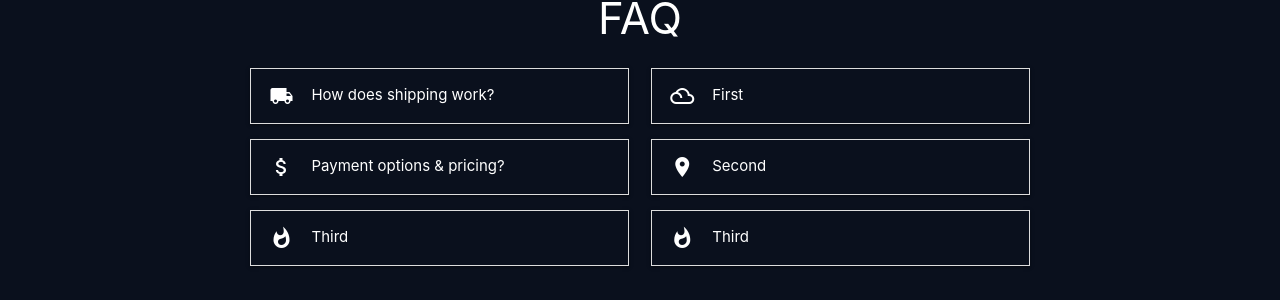
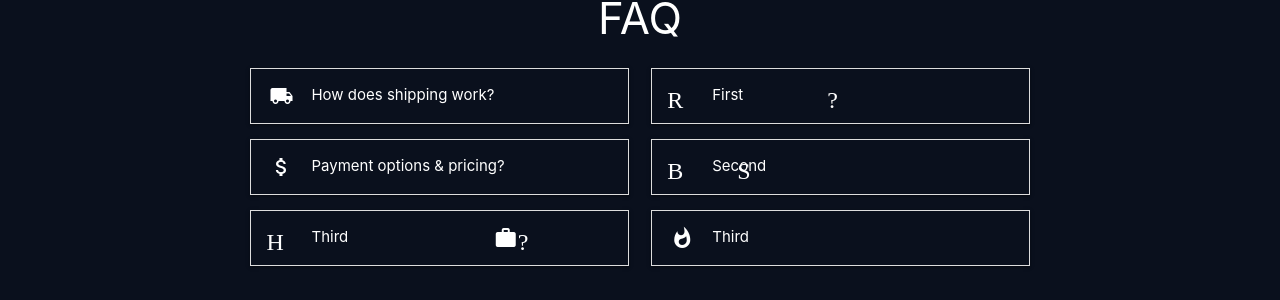
Before and after one commit to JonasSkjodt/bookit, a React (Create React App) app in the folder client/: page /contact in a window 1280 px wide. Shown: the part 388-688 px from the top of the page. Built offline with nearby package versions, Linux system fonts and the light colour scheme.

Commit message:
Updated Contact page with more filler

```diff
--- a/client/src/pages/contact.js
+++ b/client/src/pages/contact.js
@@ -55,22 +55,39 @@ return (
   </ul>
     <ul className="collapsible expandable">
       <li>
-      <div className="collapsible-header"><i className="material-icons">whatshot</i>Third</div>
-      <div className="collapsible-body"><span>Lorem ipsum dolor sit amet.</span></div>
+      <div className="collapsible-header"><i className="material-icons">How does it work?</i>Third</div>
+      <div className="collapsible-body"><span>
+        <h5>Buy or loan</h5>
+        When you find a product you like you can either buy it or loan it. If you loan it you will have to return it within the selected time frame on the product page or you will be charged the full price of the product.
+        Any loaned product will be shipped by by the seller and you will be charged a small fee for this. If you buy a product you will have to pay the full price of the product and shipping will be handled by the seller.
+        Loaning products is a great way to save money if you only need the product for a short period of time or want to try it out before buying it. If you experience any issues with a product you have bought or loaned please contact our support team and they will be more than happy to help you.
+        <h5>How to sell</h5>
+        Selling a product is easy. All you have to do is create an account and then you can start selling. You will have to provide a description and the condition of the product. You can set the price yourself but we will notify you if we believe the price is too high or too low.
+        After a book is sold you will have to ship it to the buyer and notify us that it has been shipped. Once the buyer has received the product and confirmed it we will transfer the money to your account within 3-5 business days.
+
+        </span></div>
       </li>
     </ul>
       </div>
       <div className="col s12 m6">
       <ul className="collapsible expandable">
     <li>
-      <div className="collapsible-header"><i className="material-icons">filter_drama</i>First</div>
-      <div className="collapsible-body"><span>Lorem ipsum dolor sit amet.</span></div>
+      <div className="collapsible-header"><i className="material-icons">Refunds?</i>First</div>
+      <div className="collapsible-body"><span>
+        <h5>Refunds</h5>
+        If you are not satisfied with a product you have bought you can return it within 14 days of receiving it. You will have to pay for the shipping yourself and the product has to be in the same condition as when you received it. (this does not apply to loaned products).
+        If you have any questions regarding refunds please contact our support team and they will be more than happy to help you.
+        </span></div>
     </li>
     </ul>
     <ul className="collapsible expandable">
     <li>
-      <div className="collapsible-header"><i className="material-icons">place</i>Second</div>
-      <div className="collapsible-body"><span>Lorem ipsum dolor sit amet.</span></div>
+      <div className="collapsible-header"><i className="material-icons">Bad Sellers</i>Second</div>
+      <div className="collapsible-body"><span>
+        <h5>Bad Sellers</h5>
+        If you have a bad experience with a seller please contact our support team and they will be more than happy to help you. We take this very seriously and will do everything we can to help you. As a seller you are responsible for the products you sell and if you sell a product that is not as described or is broken you will be held responsible for this.
+        Repeated offenses will result in your account being suspended or removed from the site. We will also withhold any money you have made from the sale of the products.
+        </span></div>
     </li>
     </ul>
     <ul className="collapsible expandable">
```
